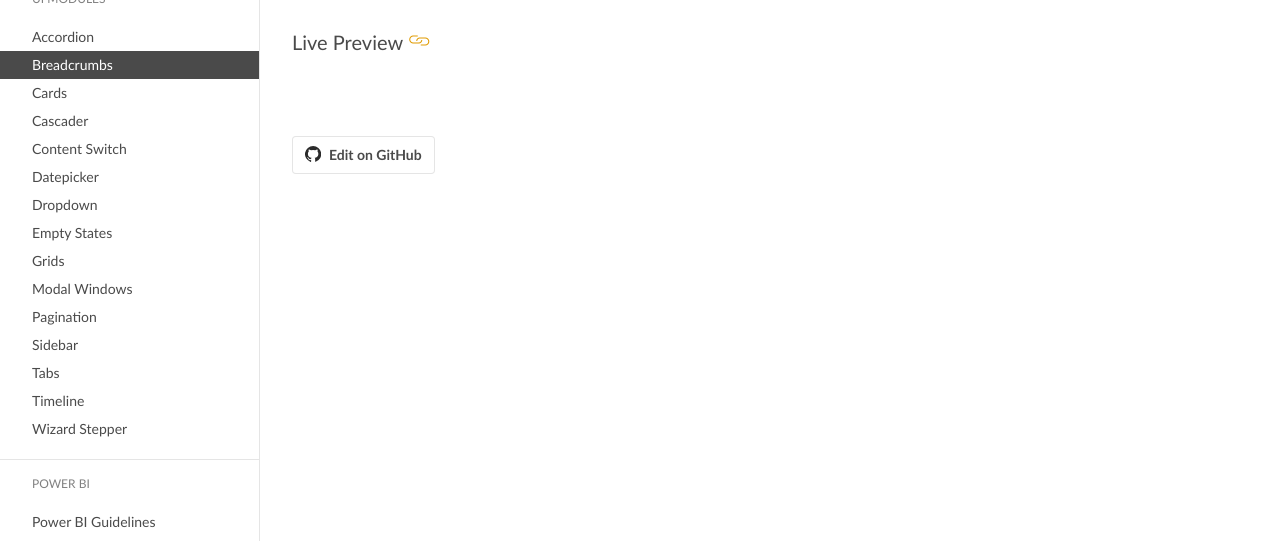
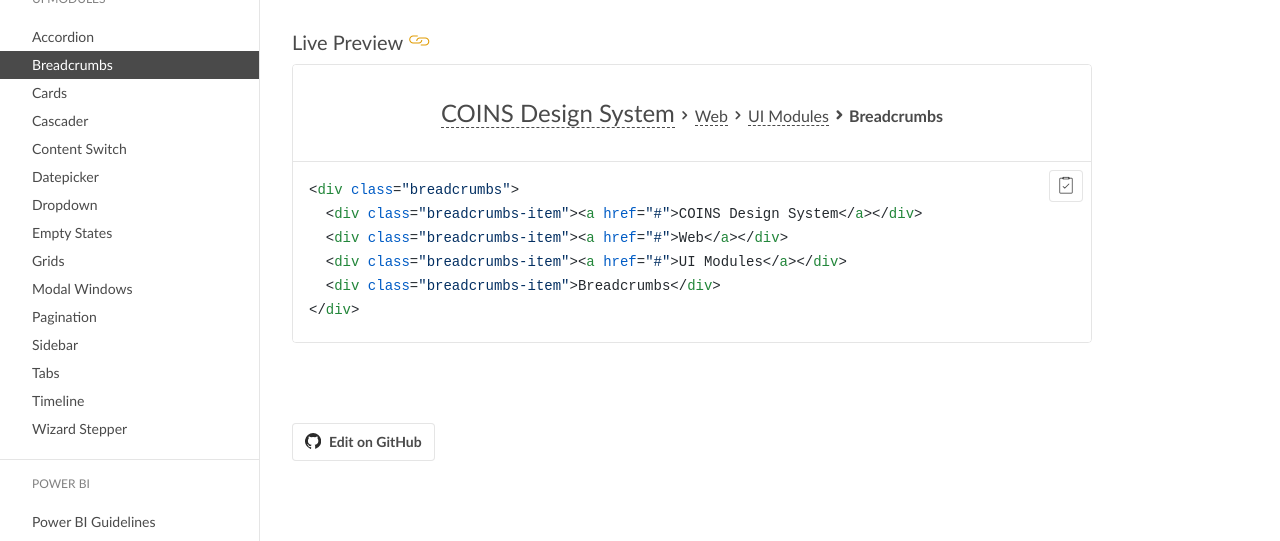
Before and after one commit to COINS-Naz/coins-design-system, a Jekyll site: the page built from _posts/web/ui-modules/2021-04-22-breadcrumbs.md, in a window 1280 px wide and 1400 px high, scrolled down 787 px. Shown: the part 859-1400 px from the top of the window. Built offline with Jekyll 4.4.1, drawn with Linux system fonts in a browser that asks for light colours; nearby versions of some CDN libraries; some web fonts are replaced; a style sheet for code colours, icons or effects is not loaded.

Commit message:
breadcrumbs snippet

```diff
--- a/_posts/web/ui-modules/2021-04-22-breadcrumbs.md
+++ b/_posts/web/ui-modules/2021-04-22-breadcrumbs.md
@@ -45,3 +45,11 @@
 %}
 
 ## Live Preview
+{% include snippet.html code='
+<div class="breadcrumbs">
+  <div class="breadcrumbs-item"><a href="#">COINS Design System</a></div>
+  <div class="breadcrumbs-item"><a href="#">Web</a></div>
+  <div class="breadcrumbs-item"><a href="#">UI Modules</a></div>
+  <div class="breadcrumbs-item">Breadcrumbs</div>
+</div>
+' %}
--- a/_sass/app.scss
+++ b/_sass/app.scss
@@ -22,6 +22,7 @@
 
 @import "modules/navigation";
 @import "modules/sidebar";
+@import "modules/breadcrumbs";
 @import "modules/accordion";
 
 @import "dark-mode";
--- /dev/null
+++ b/_sass/modules/breadcrumbs.scss
@@ -0,0 +1,27 @@
+.breadcrumbs {
+  display: flex;
+  vertical-align: baseline;
+  flex-wrap: nowrap;
+  align-items: baseline;
+  .breadcrumbs-item {
+    @include text-body-2;
+    &:first-child {
+      @include text-title;
+    }
+    &:last-child {
+      @include text-body-2-bold;
+    }
+    a {
+      color: inherit;
+      text-decoration: none;
+      border-bottom: 1px dashed;
+    }
+    & + .breadcrumbs-item:before {
+      font-family: $icoins-font-family;
+      content: $icn-Chevron-Right;
+      font-size: 20px;
+      line-height: 20px;
+      vertical-align: text-bottom;
+    }
+  }
+}
```
